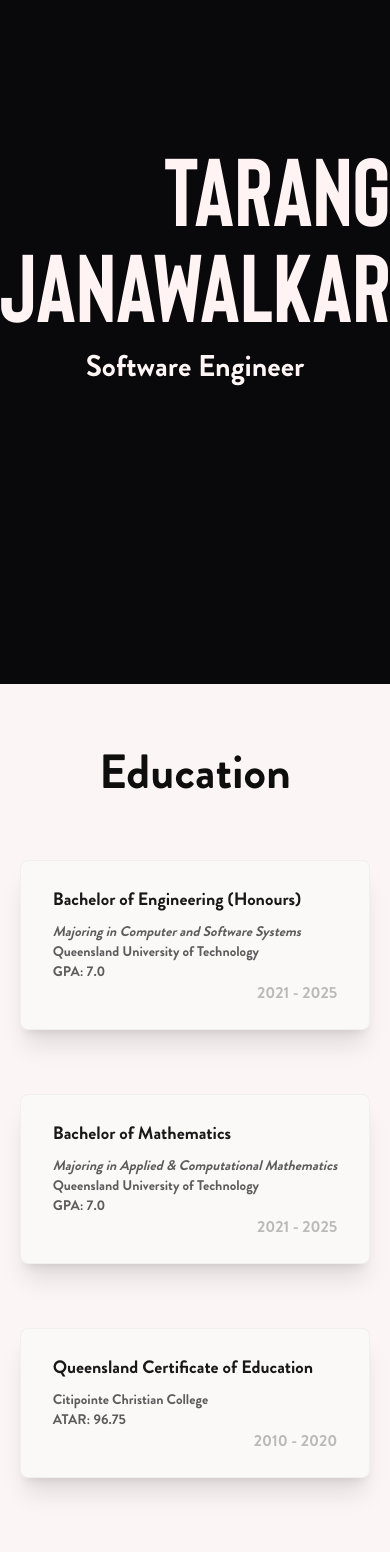
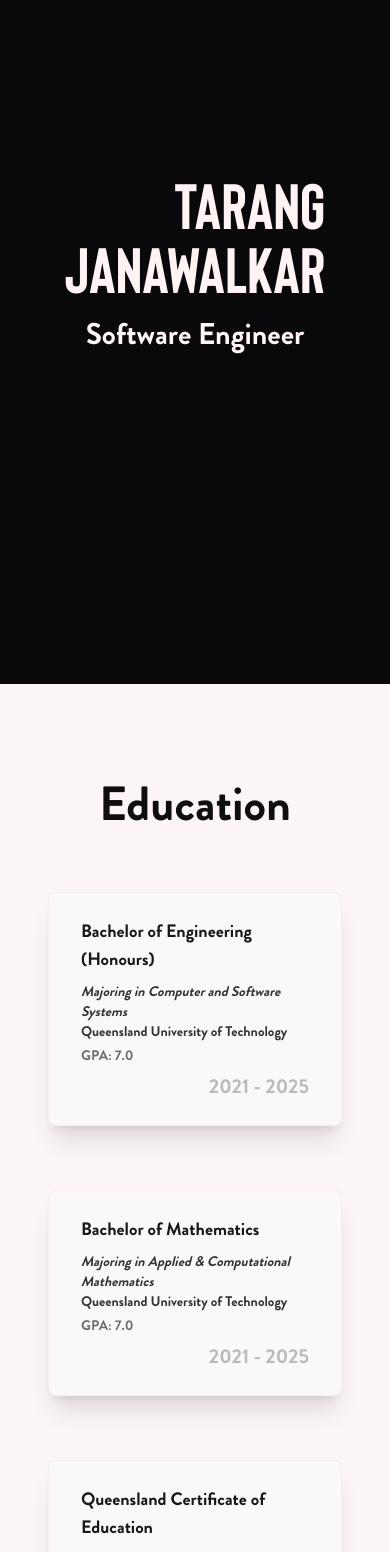
Before and after one commit to Tarang74/Tarang74.github.io, a Next.js app: page / in a window 390 px wide. Shown: the part 160-1712 px from the top of the page. Built offline with nearby package versions, Linux system fonts and the light colour scheme.

Commit message:
Fix overflow issue for smaller screen sizes

```diff
--- a/app/(elements)/(Contact)/Contact.module.scss
+++ b/app/(elements)/(Contact)/Contact.module.scss
@@ -1,7 +1,7 @@
 .contactContainer {
-    @apply min-h-screen bg-spaceblack;
+    @apply h-screen bg-spaceblack;
     @apply px-16;
-    @apply py-24;
+    @apply py-12 xs:py-24;
     @apply flex flex-col items-center justify-between;
 }
 
@@ -10,17 +10,17 @@
     @apply flex flex-col items-center justify-center gap-y-8;
 
     .contactHeader {
-        @apply text-5xl;
+        @apply text-4xl xs:text-5xl;
         @apply font-bold;
     }
 
     .contactDescription {
         @apply text-center;
-        @apply text-2xl;
+        @apply text-xl xs:text-2xl;
     }
 
     .contactLocations {
-        @apply flex flex-col items-center gap-6 lg:flex-row lg:gap-12;
+        @apply flex flex-col items-center gap-3 xs:gap-6 lg:flex-row lg:gap-12;
     }
 }
 
@@ -30,11 +30,11 @@
 
     .contactCopyright {
         @apply text-center;
-        @apply text-3xl;
+        @apply text-2xl xs:text-3xl;
     }
 
     .contactAttribution {
         @apply text-center;
-        @apply text-6xl;
+        @apply text-4xl xs:text-6xl;
     }
 }
--- a/app/(elements)/(Education)/Education.module.scss
+++ b/app/(elements)/(Education)/Education.module.scss
@@ -28,21 +28,21 @@
 
 .educationCardSchool {
     @apply text-sm font-light md:text-base;
-    color: rgb(92, 92, 92);
+    color: rgb(52, 52, 52);
 }
 
 .educationCardDescription {
     @apply text-sm italic md:text-base;
-    color: rgb(92, 92, 92);
+    color: rgb(52, 52, 52);
 }
 
 .educationCardGrade {
-    @apply text-sm md:text-base;
-    color: rgb(92, 92, 92);
+    @apply mt-1 text-sm md:text-base;
+    color: rgb(110, 110, 110);
 }
 
 .educationCardPeriod {
-    @apply text-right text-base md:text-2xl;
+    @apply mt-2 text-right text-xl md:text-3xl;
     user-select: none;
     color: rgba(92, 92, 92, 0.4);
     transition: color 0.35s ease-out;
--- a/app/(elements)/(Hero)/Hero.module.scss
+++ b/app/(elements)/(Hero)/Hero.module.scss
@@ -33,13 +33,22 @@
     @apply h-full w-full;
     @apply flex flex-col content-center items-center justify-center;
     @apply mx-32 my-16;
+
+    overflow: hidden;
 }
+
+// @media (max-width: 500px) {
+//     .heroName {
+//         @apply text-[3rem];
+//         @apply leading-[3rem];
+//     }
+// }
 
 .heroName {
     @apply text-right;
     color: rgb(255, 243, 243);
-    @apply text-[6rem] md:text-[10rem];
-    @apply leading-[6rem] md:leading-[10rem];
+    @apply text-[4rem] xs:text-[6rem] md:text-[10rem];
+    @apply leading-[4rem] xs:leading-[6rem] md:leading-[10rem];
     @apply py-2;
     font-family: 'Bison';
 }
--- a/app/software/page.tsx
+++ b/app/software/page.tsx
@@ -261,7 +261,7 @@ export default function SoftwarePage() {
     }
 
     return (
-        <Content title="Powered by">
+        <Content title="Powered by" single={true}>
             <div className={styles.softwareScrollContainer}>{output}</div>
         </Content>
     );
--- a/components/Button/Button.module.scss
+++ b/components/Button/Button.module.scss
@@ -2,26 +2,18 @@
     @apply flex flex-col items-center justify-center;
     @apply border-4 border-white;
 
-    width: 10rem;
-    height: 3.5rem;
+    @apply w-[8rem] xs:w-[10rem];
+    @apply h-[3rem] xs:h-[3.5rem];
 
-    a {
-        @apply text-xl uppercase text-white;
-        letter-spacing: 0.15rem;
-
-        transition: all 0.3s ease-in-out;
-    }
+    @apply text-base xs:text-xl uppercase text-white;
+    letter-spacing: 0.15rem;
 
     transition: all 0.3s ease-in-out;
+    &:hover {
+        @apply w-[10rem] xs:w-[12rem];
+        @apply bg-white text-spaceblack;
 
-    &:hover {
         box-shadow: 0 0 25px 3px rgba(255, 255, 255, 0.2);
-        width: 12rem;
-
-        @apply bg-white;
-        a {
-            letter-spacing: 0.35rem;
-            @apply text-spaceblack;
-        }
+        letter-spacing: 0.35rem;
     }
 }
--- a/components/Button/Button.tsx
+++ b/components/Button/Button.tsx
@@ -8,8 +8,8 @@ export interface ButtonProps {
 
 export default function Button(buttonProps: ButtonProps) {
     return (
-        <div className={styles.button}>
-            <a href={buttonProps.link}>{buttonProps.text}</a>
-        </div>
+        // <button >
+            <a className={styles.button} href={buttonProps.link}>{buttonProps.text}</a>
+        // </button>
     );
 }
--- a/components/Content/Content.module.scss
+++ b/components/Content/Content.module.scss
@@ -2,7 +2,15 @@
     background-color: rgb(252, 245, 245);
     @apply flex items-center justify-center;
     @apply w-full;
-    @apply py-32;
+    @apply px-12 py-24 xs:py-32;
+    @apply m-0;
+}
+
+.contentContainerSingle {
+    background-color: rgb(252, 245, 245);
+    @apply flex items-center justify-center;
+    @apply w-full;
+    @apply px-12 py-16;
     @apply m-0;
 }
 
--- a/components/Content/Content.tsx
+++ b/components/Content/Content.tsx
@@ -7,15 +7,15 @@ interface P {
 }
 
 export default function Content(props: PropsWithChildren<P>) {
-    return (
-        <div
-            className={styles.contentContainer}
-            style={{
-                paddingTop: '4rem',
-                paddingBottom: '4rem',
-                minHeight: '100vh'
-            }}
-        >
+    return props.single ? (
+        <div className={styles.contentContainerSingle}>
+            <div className={styles.contentContent}>
+                <div className={styles.contentTitle}>{props.title}</div>
+                <div>{props.children}</div>
+            </div>
+        </div>
+    ) : (
+        <div className={styles.contentContainer}>
             <div className={styles.contentContent}>
                 <div className={styles.contentTitle}>{props.title}</div>
                 <div>{props.children}</div>
--- a/package.json
+++ b/package.json
@@ -37,7 +37,7 @@
     },
     "name": "portfolio",
     "description": "My portfolio",
-    "version": "4.1.0",
+    "version": "4.1.1",
     "repository": {
         "type": "git",
         "url": "git+https://github.com/Tarang74/Tarang74.github.io.git"
--- a/tailwind.config.js
+++ b/tailwind.config.js
@@ -5,7 +5,7 @@ module.exports = {
     theme: {
         extend: {
             screens: {
-                xs: '360px'
+                xs: '420px'
             },
             colors: {
                 spaceblack: 'rgba(9, 9, 11)'
```
